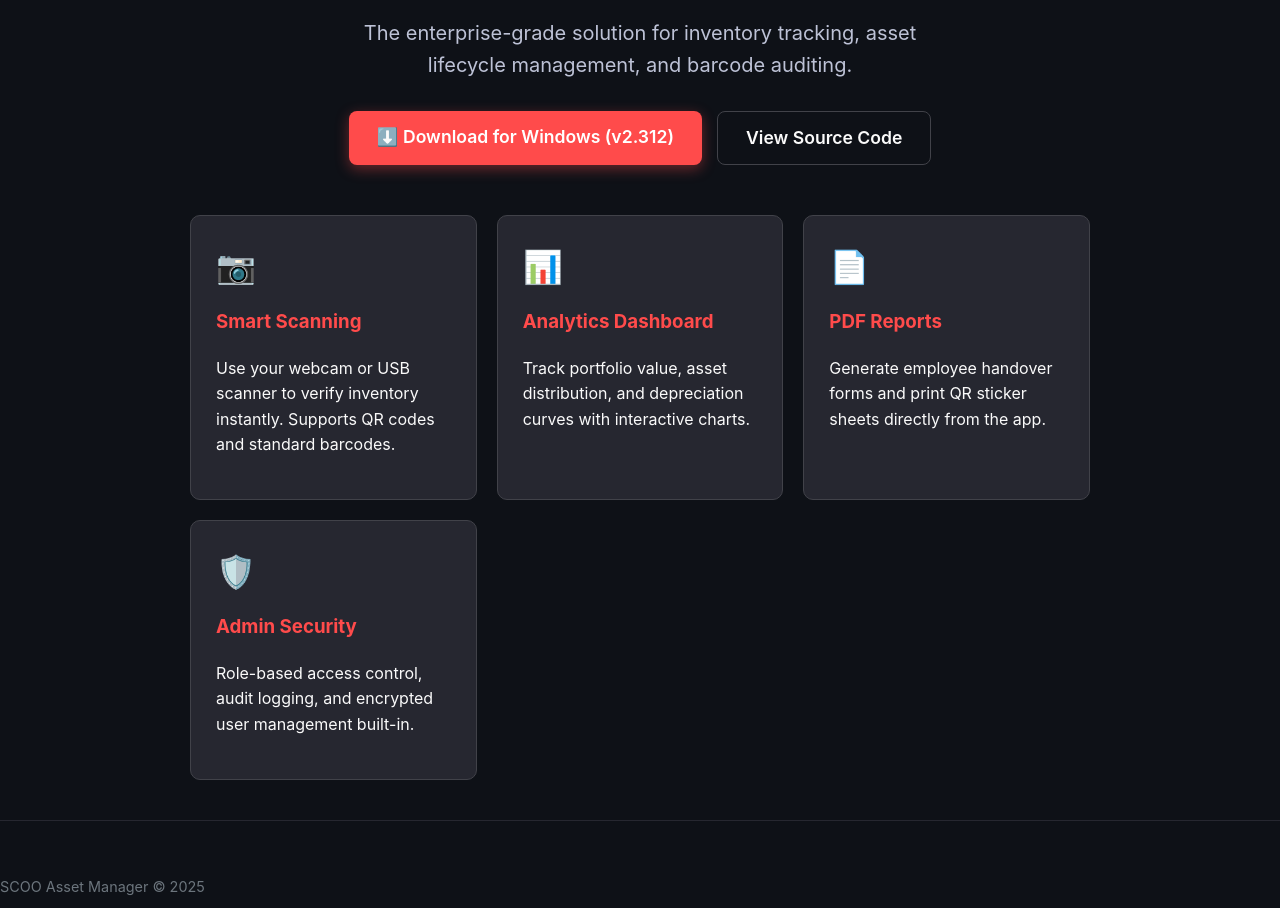
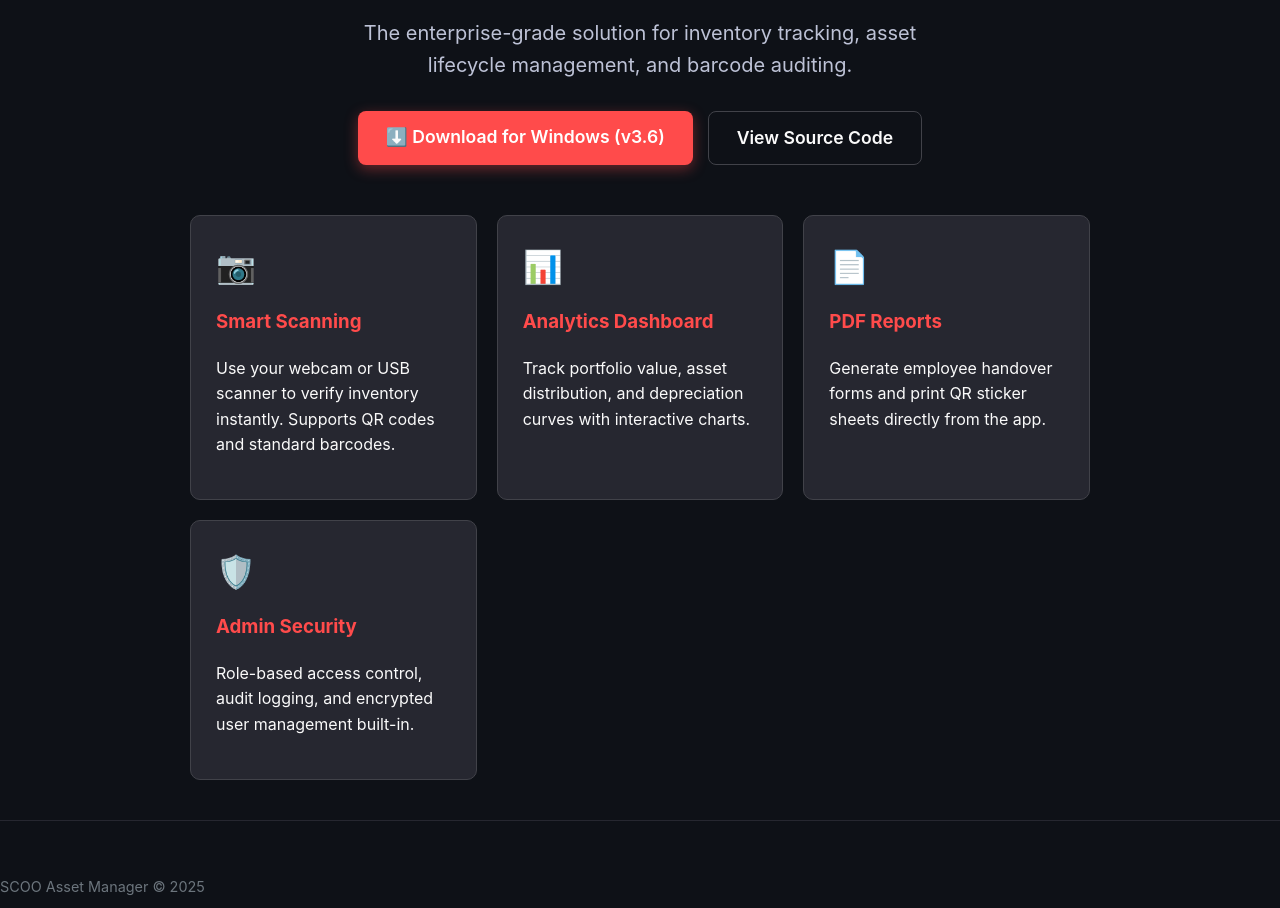
Before and after one commit to RichardAlonso/SCOO-Asset-Manager, a plain HTML site: page index.html in a window 1280 px wide. Shown: the part 801-1709 px from the top of the page. Drawn offline with Linux system fonts and the light colour scheme.

Commit message:
Update version and download link in index.html
Updated version number and download link in the HTML file.

```diff
--- a/index.html
+++ b/index.html
@@ -157,7 +157,7 @@
 
         <div class="btn-group">
             <a href="https://github.com/RichardAlonso/SCOO-Asset-Manager/releases/latest/download/SCOO_Asset_Manager.zip" class="btn btn-primary">
-                ⬇️ Download for Windows (v2.312)
+                ⬇️ Download for Windows (v3.6)
             </a>
             <a href="https://github.com/RichardAlonso/SCOO-Asset-Manager" class="btn btn-secondary">
                 View Source Code
@@ -194,4 +194,5 @@
     </footer>
 
 </body>
+
 </html>
```
